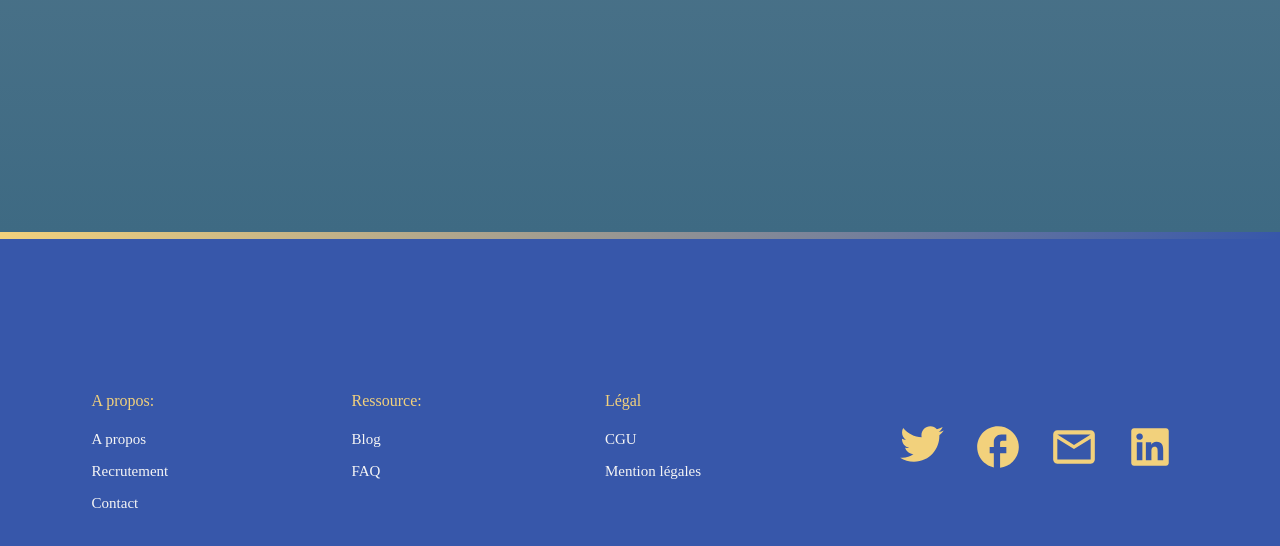
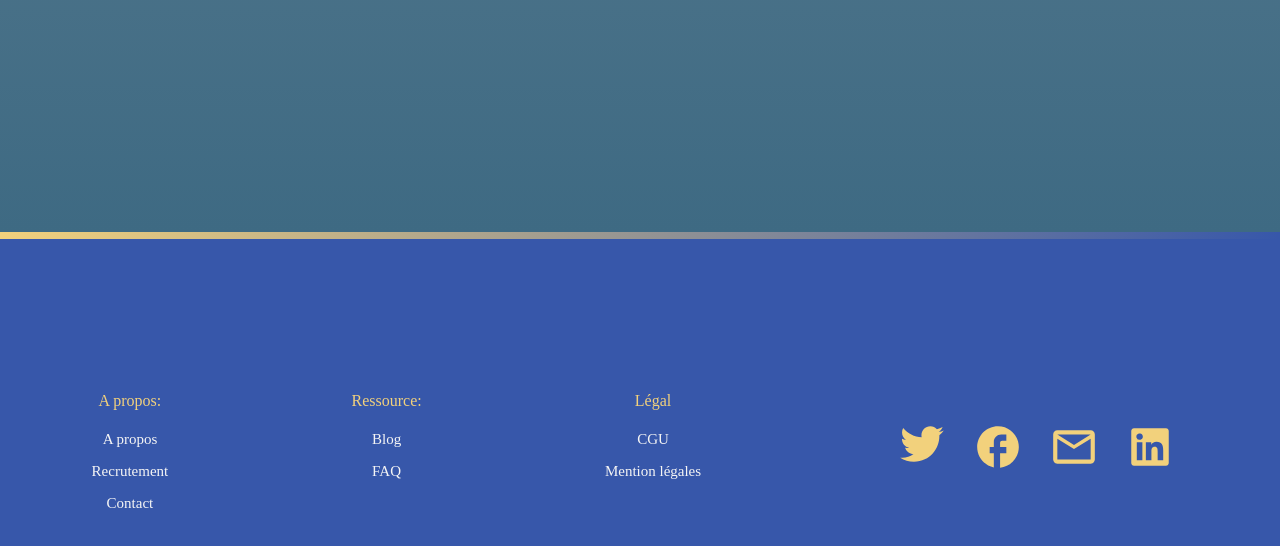
Before and after one commit to UltimatOne/UltraMotionCorp, a React (Create React App) app: page / in a window 1280 px wide. Shown: the part 2840-3386 px from the top of the page. Built offline with nearby package versions, Linux system fonts and the light colour scheme.

Commit message:
deplacement footer dans app.js

```diff
--- a/src/App.js
+++ b/src/App.js
@@ -1,5 +1,6 @@
 import { Route, Routes } from 'react-router-dom';
 import './App.css';
+import Footer from './composants/footer/footer';
 import Formulaire from './composants/formulaire/formulaire';
 import Accueil from './composants/pages/accueil/accueil';
 
@@ -13,6 +14,7 @@ function App() {
       <Route path="/formulaire-utilisateur" element={<Formulaire props="Utilisateur" />}/>
       <Route path="/formulaire-prestataire" element={<Formulaire props="Prestataire"/>}/>
       </Routes>
+      <Footer></Footer>
     </div>
 
   );
--- a/src/index.js
+++ b/src/index.js
@@ -11,7 +11,6 @@ root.render(
   <React.StrictMode>
     <BrowserRouter>
     <App />
-    <Footer></Footer>
     </BrowserRouter>
   </React.StrictMode>
 );
```
